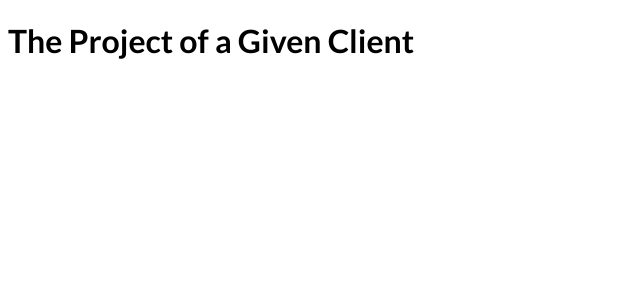
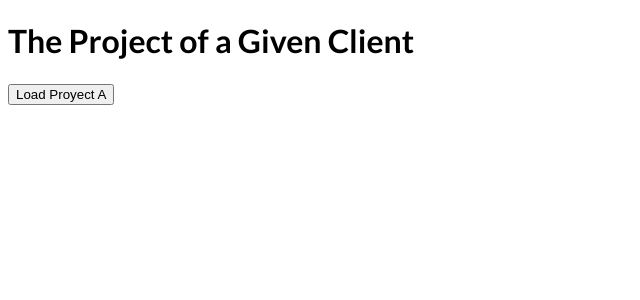
Before and after one commit to chlrobert93/NextJsPagesFileBasedRouting, a Next.js app: page /clients/1 in a window 1280 px wide. Shown: the top 300 px of the page, without its empty margins (0-640 px from the left). Built offline with nearby package versions, Linux system fonts and the light colour scheme.

Commit message:
Navegación programática

```diff
--- a/pages/clients/[id]/index.js
+++ b/pages/clients/[id]/index.js
@@ -6,9 +6,19 @@ function ClientsProyectsPage() {
 
     console.log(router.query);
 
+    function loadProjectHandler() {
+         /*//Load data
+         router.push('/clients/max/projecta');*/
+         router.push({
+             pathname: '/clients/[id]/[clientprojectid]',
+             query: { id: 'max', clientprojectid: 'projecta'},
+         });
+    }
+
     return (
         <div>
             <h1>The Project of a Given Client</h1>
+            <button onClick={loadProjectHandler}>Load Proyect A</button>
         </div>
     );
 }
```
